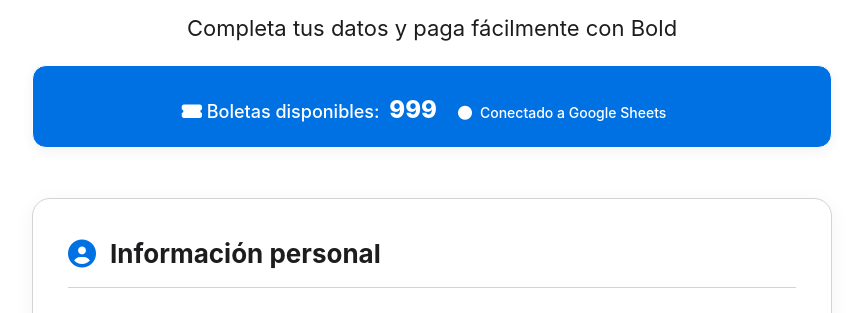
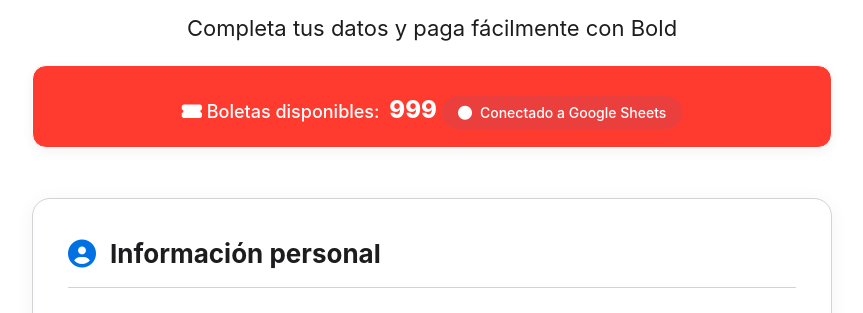
Before and after one commit to zvntivgo/ELCAMPEON, a plain HTML site: page index.html in a window 1280 px wide. Shown: the part 436-749 px from the top of the page, without its empty margins (208-1071 px from the left). Drawn offline with Linux system fonts and the light colour scheme; no server answers.

Commit message:
AJUSTE DE COLOR DE BANNER

```diff
--- a/index.html
+++ b/index.html
@@ -582,7 +582,7 @@
     }
 
    .availability-banner {
-  background: #0071E3; /* Fondo sutil similar a Apple */
+  background: #FF3B30; /* Fondo sutil similar a Apple */
   border: 1px solid #ffffff; /* Borde sutil */
   border-radius: 14px;
   padding: 18px 25px; /* Mayor padding horizontal */
```
Also changed, not shown: 1 other file.
